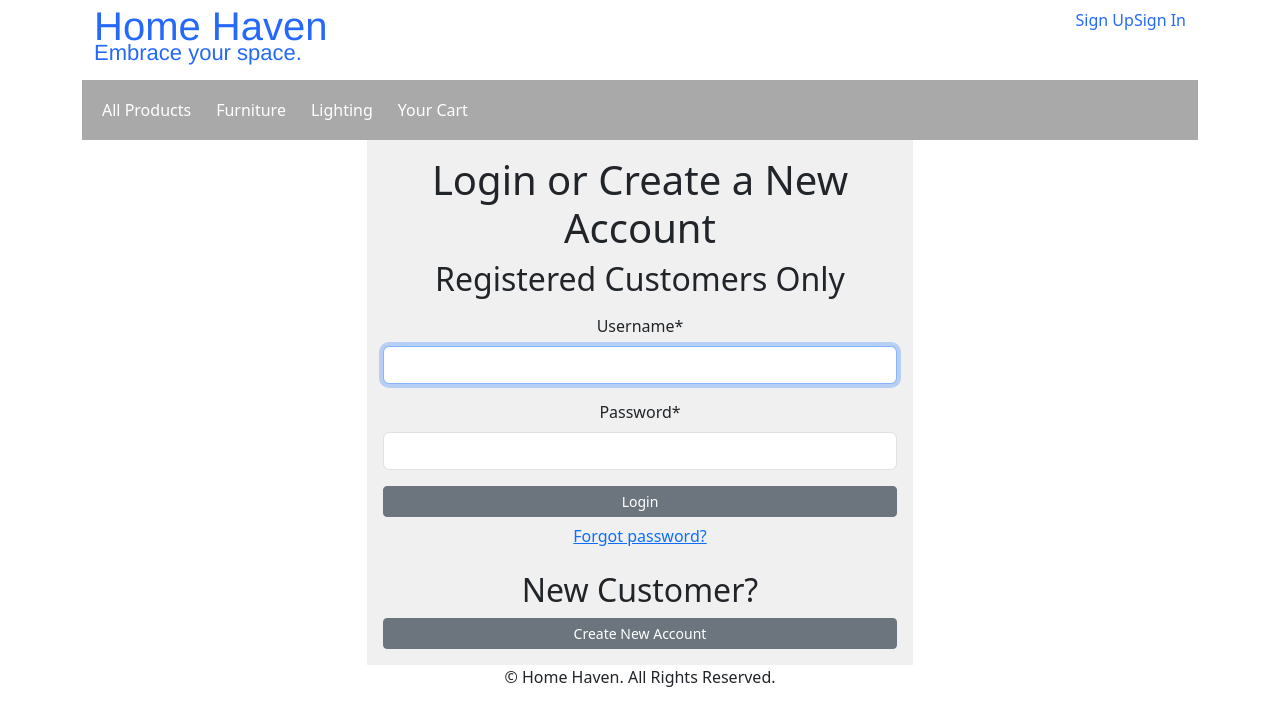
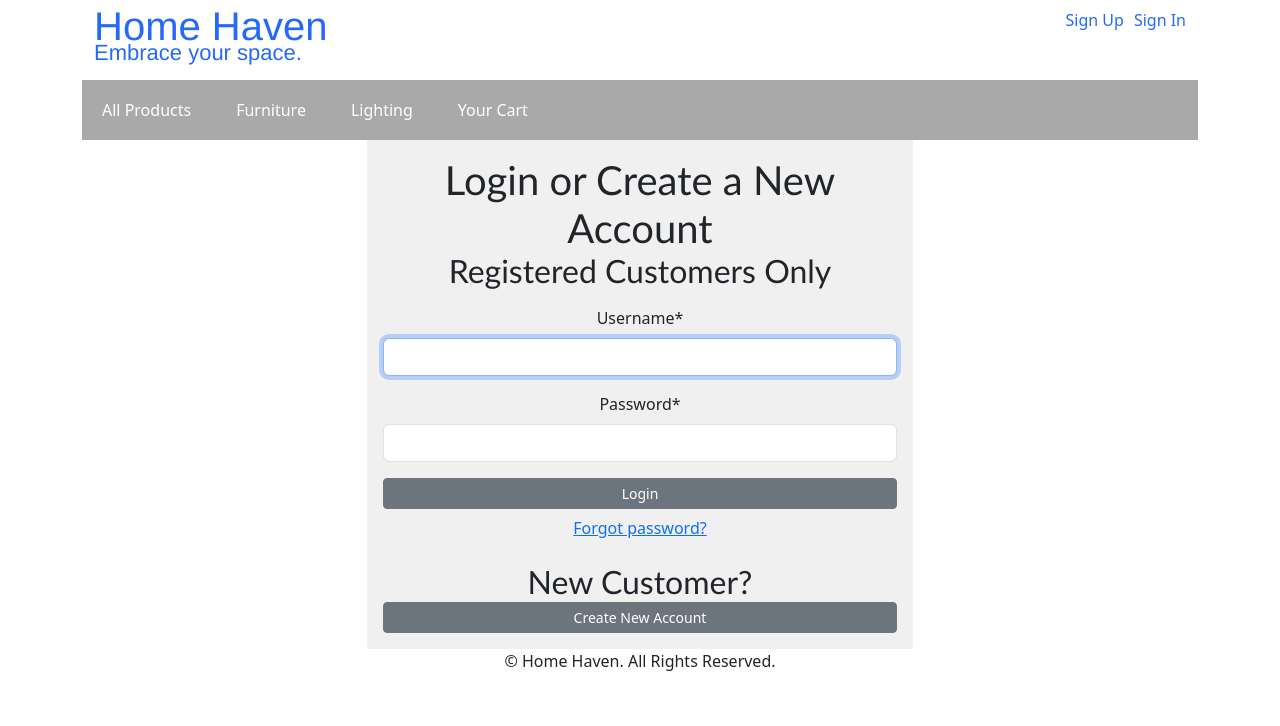
Before and after one commit to SofiiaKabanets/home-decoration-store, a Django app: page /accounts/login/ in a window 1280 px wide. Shown: the top 726 px of the page. Run offline with Django 4.2, Linux system fonts and the light colour scheme; data comes from the database, SQL or seed files in the repository; both versions use the stored data as it was after the commit; some libraries are stand-ins or nearby versions.

Commit message:
Extra css styling done

```diff
--- a/accounts/templates/registration/login.html
+++ b/accounts/templates/registration/login.html
@@ -14,10 +14,10 @@
     <div class="container d-flex align-items-center justify-content-center">
         <div class="col-12 col-sm-12 col-md-8 col-lg-6 info-box p-3">
             {% if not user.is_authenticated %}
-            <h1 class="md-3 my_title text-center">Login or Create a New Account</h1>
+            <h1 class="md-3 login-title text-center">Login or Create a New Account</h1>
 
             <div class="text-center">
-                <h2 class="my_title">Registered Customers Only</h2>
+                <h2 class="login-title">Registered Customers Only</h2>
                 <form method="post" class="text-center">
                     {% csrf_token %}
                     <p>{{ form | crispy }}</p>
@@ -29,7 +29,7 @@
             </div>
 
             <div class="mt-3 text-center">
-                <h2 class="my_title">New Customer?</h2>
+                <h2 class="login-title">New Customer?</h2>
                 <div class="d-grid gap-2">
                     <a href="{% url 'signup' %}" class="btn btn-secondary btn-sm">Create New Account</a>
                 </div>
@@ -37,7 +37,7 @@
             {%else%}
             <div class="mx-auto p-3">
                 <br />
-                <h1 class="my_title text-center">Already logged in</h1>
+                <h1 class="login-title text-center">Already logged in</h1>
                 <br />
                 <div class="col-9 col-sm-9 col-md-6 col-lg-5 mx-auto info-box text-center">
                     <p>You are already logged in as <a href="#">{{user.username}}</a></p>
--- a/accounts/templates/registration/password_change_form.html
+++ b/accounts/templates/registration/password_change_form.html
@@ -4,7 +4,7 @@
 
     <div class="mx-auto">
         <br />
-        <h1 class="my_title text-center">Change Password</h1>
+        <h1 class="page-title text-center">Change Password</h1>
         <br />
         <p class="text-center">Please enter your old password, for security's sake, and then enter your
             new password twice so we can verify you typed it in correctly.</p>
--- a/accounts/templates/registration/signup.html
+++ b/accounts/templates/registration/signup.html
@@ -13,7 +13,7 @@ Create a New Account - Home Decoration Store
     {% if not form.is_valid %}
     <div class="mx-auto">
         <br />
-        <h1 class="my_title text-center">Create a new account</h1>
+        <h1 class="page-title text-center">Create a new account</h1>
         <br />
         <div class="col-9 col-sm-9 col-md-6 col-lg-5 mx-auto info-box">
             <br />
@@ -32,7 +32,7 @@ Create a New Account - Home Decoration Store
     {% else %}
     <div class="mx-auto p-3">
         <br />
-        <h1 class="my_title text-center">Already logged in</h1>
+        <h1 class="page-title text-center">Already logged in</h1>
         <br />
         <div class="col-9 col-sm-9 col-md-6 col-lg-5 mx-auto info-box text-center">
             <p>You are already logged in as <a href="#">{{user.username}}</a></p>
--- a/shop/templates/secondary_bar.html
+++ b/shop/templates/secondary_bar.html
@@ -2,15 +2,15 @@
     <div class="d-flex align-items-center">
         <ul class="category-bar-nav me-auto mb-2 mb-lg-0 list-unstyled d-flex">
             <li class="secondary-item">
-                <a class="nav-link" href="{% url 'shop:all_products' %}">All Products</a>
+                <a class="secondary-link" href="{% url 'shop:all_products' %}">All Products</a>
             </li>
             {% for cat in categories %}
             <li class="secondary-item">
-                <a class="nav-link" href="{{cat.get_absolute_url}}">{{cat.name}}</a>
+                <a class="secondary-link" href="{{cat.get_absolute_url}}">{{cat.name}}</a>
             </li>
             {% endfor %}
-            <li class="secondary-item">
-                <a class="nav-link" href="#">Your Cart</a>
+            <li class="secondary-item text-center">
+                <a class="secondary-link" href="#">Your Cart</a>
             </li>
         </ul>
     </div>
--- a/shop/templates/shop/product.html
+++ b/shop/templates/shop/product.html
@@ -24,10 +24,10 @@
                 <div>
                     <h1 class="my_prod_title">{{product.name}}</h1>
                     <p>€{{product.price}}</p>
-                    <p class="my_title">Product Description</p>
-                    <p class="text-justify my_prod_text">{{product.description}}</p>
+                    <p class="fs-5">Product Description</p>
+                    <p class="page-description my_prod_text">{{product.description}}</p>
                     {% if product.stock == 0%}
-                        <p class="text-justify my_prod_text"><b>Out of Stock</b></p>
+                        <p class="page-description my_prod_text"><b>Out of Stock</b></p>
                     {% else %}
                         <a class="btn btn-secondary" href="#">Add to Cart</a>
                     {% endif %}
--- a/static/css/custom.css
+++ b/static/css/custom.css
@@ -1,8 +1,23 @@
 /* General */
-body {
+body html{
     margin: 0;
+    background-image: url('/static/pattern.jpg'); /* Update the path accordingly */
+    background-repeat: repeat; /* Repeat the pattern both horizontally and vertically */
 }
 
+.page-title{
+    color: white;
+    background-color: #2569fa;
+    height: 80px;
+    text-align: center;
+    font-family:'Gill Sans', 'Gill Sans MT', Calibri, 'Trebuchet MS', sans-serif;
+    width: 68%;
+    margin: auto;
+}
+
+.page-description{
+font-size: 25px;
+}
 .container {
     max-width: 1200px;
     margin: 0 auto;
@@ -20,7 +35,6 @@ body {
 
 .logo a {
     text-align: center;
-
     text-decoration: none;
     font-family: 'Franklin Gothic Medium', 'Arial Narrow', Arial, sans-serif;
     color: #2569fa;
@@ -60,6 +74,7 @@ body {
 .nav-item {
     position: relative;
     text-decoration: none;
+    margin-left: 10px;
     list-style: none;
 }
 
@@ -84,21 +99,40 @@ body {
     padding: 0 20px;
 }
 
-.secondary-item{
-    position: relative;
+.secondary-item {
     text-decoration: none;
     list-style: none;
-    height: 200%;
+    text-align: center;
+    display: flex;
+    height: 100%;
+    line-height: 60px;
 }
 
+
+.secondary-item li{
+    text-align: center;
+}
 .secondary-item a {
     text-decoration: none;
     color: rgb(255, 255, 255);
-    margin-right: 25px;
+    margin-right: 45px;
 }
 
-
-.secondary-item a:hover{
+.secondary-item:hover {
     color: white;
+    font-weight: bold;
     background-color: #2569fa;
 }
+
+/* Login Page */
+.login-title{
+    text-align: center;
+    font-family:'Gill Sans', 'Gill Sans MT', Calibri, 'Trebuchet MS', sans-serif;
+    margin: auto;
+}
+
+/* Categories Page */
+
+.my_banner{
+
+}
```
Also changed, not shown: accounts/templates/profile.html (+7 -6 lines), shop/templates/shop/category.html (+11 -15 lines), db.sqlite3, static/images/pattern.jpg (added).
